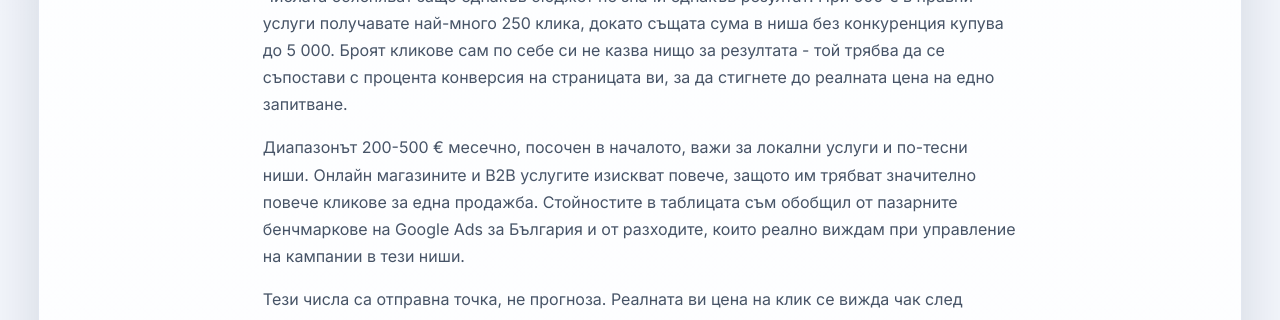
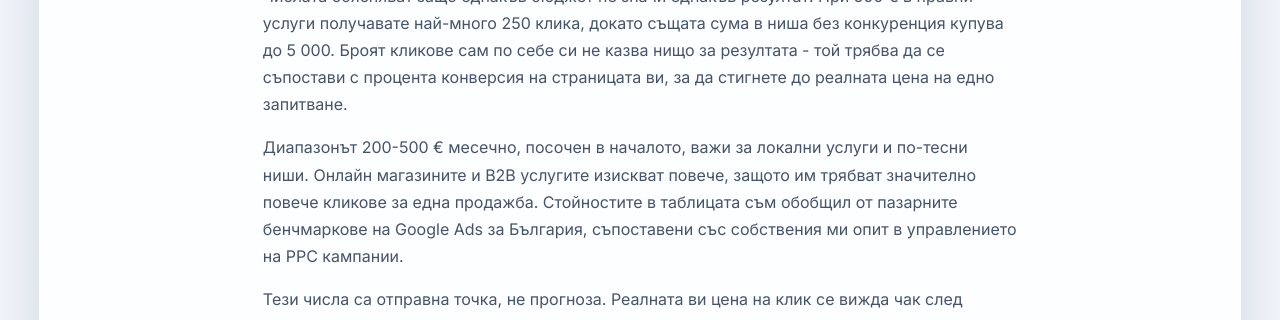
Before and after one commit to inweblife/inweblife, a Next.js app: page /kolko-struva-reklama-v-google in a window 1280 px wide. Shown: the part 4340-4660 px from the top of the page. Built offline with nearby package versions, Linux system fonts and the light colour scheme; no server answers.

Commit message:
Update kolko-struva-reklama-v-google.js

```diff
--- a/pages/kolko-struva-reklama-v-google.js
+++ b/pages/kolko-struva-reklama-v-google.js
@@ -331,8 +331,8 @@ const KolkoStruvaReklamaVGoogle = () => {
               Диапазонът 200-500 € месечно, посочен в началото, важи за локални услуги и
               по-тесни ниши. Онлайн магазините и B2B услугите изискват повече, защото им
               трябват значително повече кликове за една продажба. Стойностите в таблицата
-              съм обобщил от пазарните бенчмаркове на Google Ads за България и от разходите,
-              които реално виждам при управление на кампании в тези ниши.
+              съм обобщил от пазарните бенчмаркове на Google Ads за България, съпоставени със
+              собствения ми опит в управлението на PPC кампании.
             </p>
             <p>
               Тези числа са отправна точка, не прогноза. Реалната ви цена на клик се вижда чак
```
